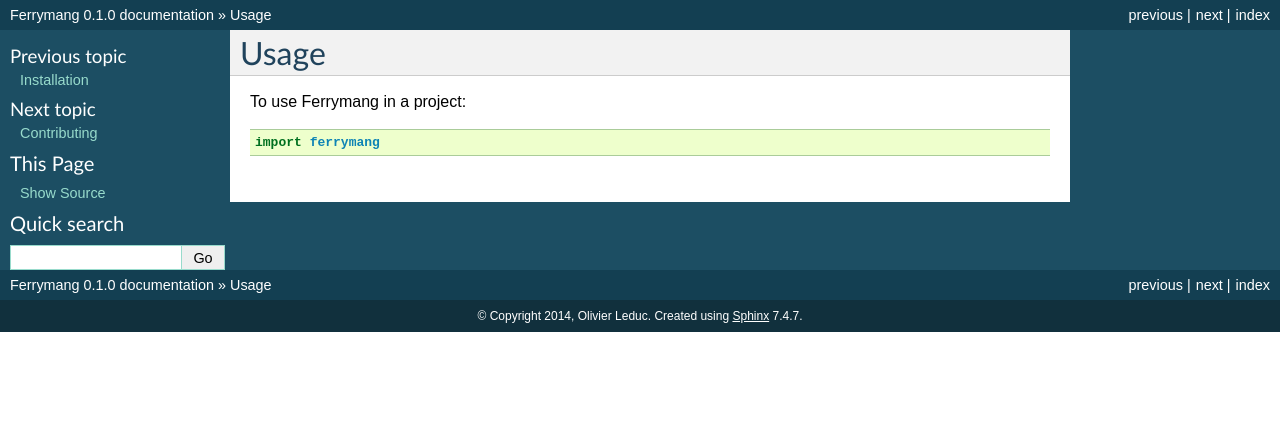
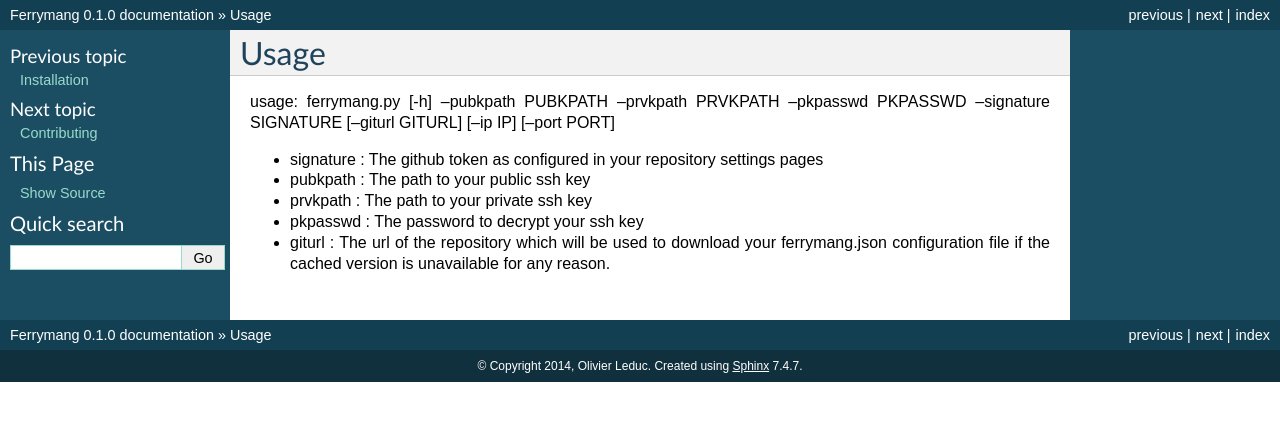
Before and after one commit to oleduc/ferrymang, a Sphinx documentation site: the page built from docs/usage.rst, in a window 1280 px wide. Shown: the top 421 px of the page. Built offline with Sphinx 7.4.7, drawn with Linux system fonts in a browser that asks for light colours.

Commit message:
Update docs

```diff
--- a/docs/usage.rst
+++ b/docs/usage.rst
@@ -2,6 +2,10 @@
 Usage
 ========
 
-To use Ferrymang in a project::
+usage: ferrymang.py [-h] --pubkpath PUBKPATH --prvkpath PRVKPATH --pkpasswd PKPASSWD --signature SIGNATURE [--giturl GITURL] [--ip IP] [--port PORT]
 
-    import ferrymang
+* signature : The github token as configured in your repository settings pages
+* pubkpath : The path to your public ssh key
+* prvkpath : The path to your private ssh key
+* pkpasswd : The password to decrypt your ssh key
+* giturl : The url of the repository which will be used to download your ferrymang.json configuration file if the cached version is unavailable for any reason.
```
Also changed, not shown: CONTRIBUTING.rst (deleted, +0 -111 lines), docs/configuration.rst (added, +65 -0 lines), docs/contributing.rst (+111 -1 lines).
